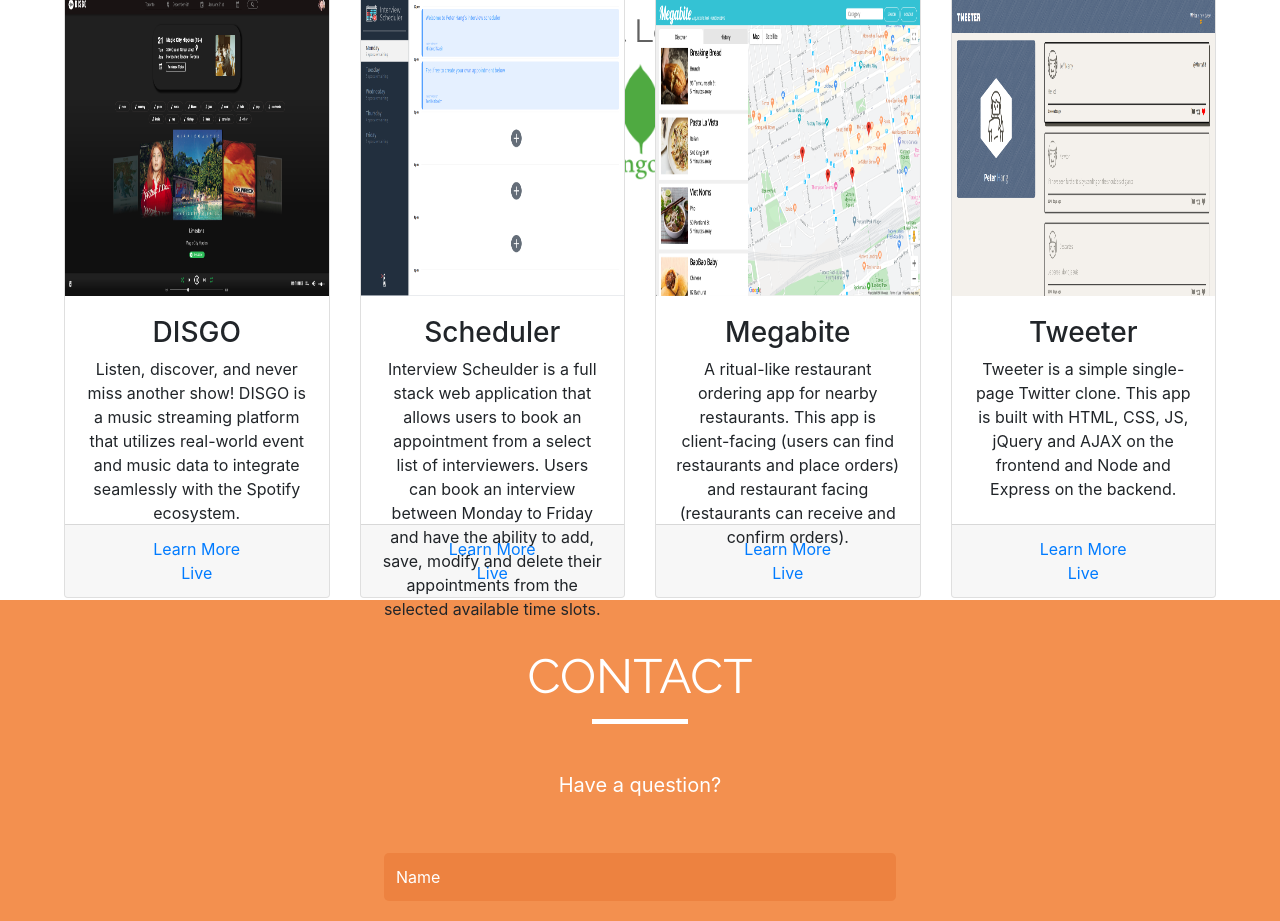
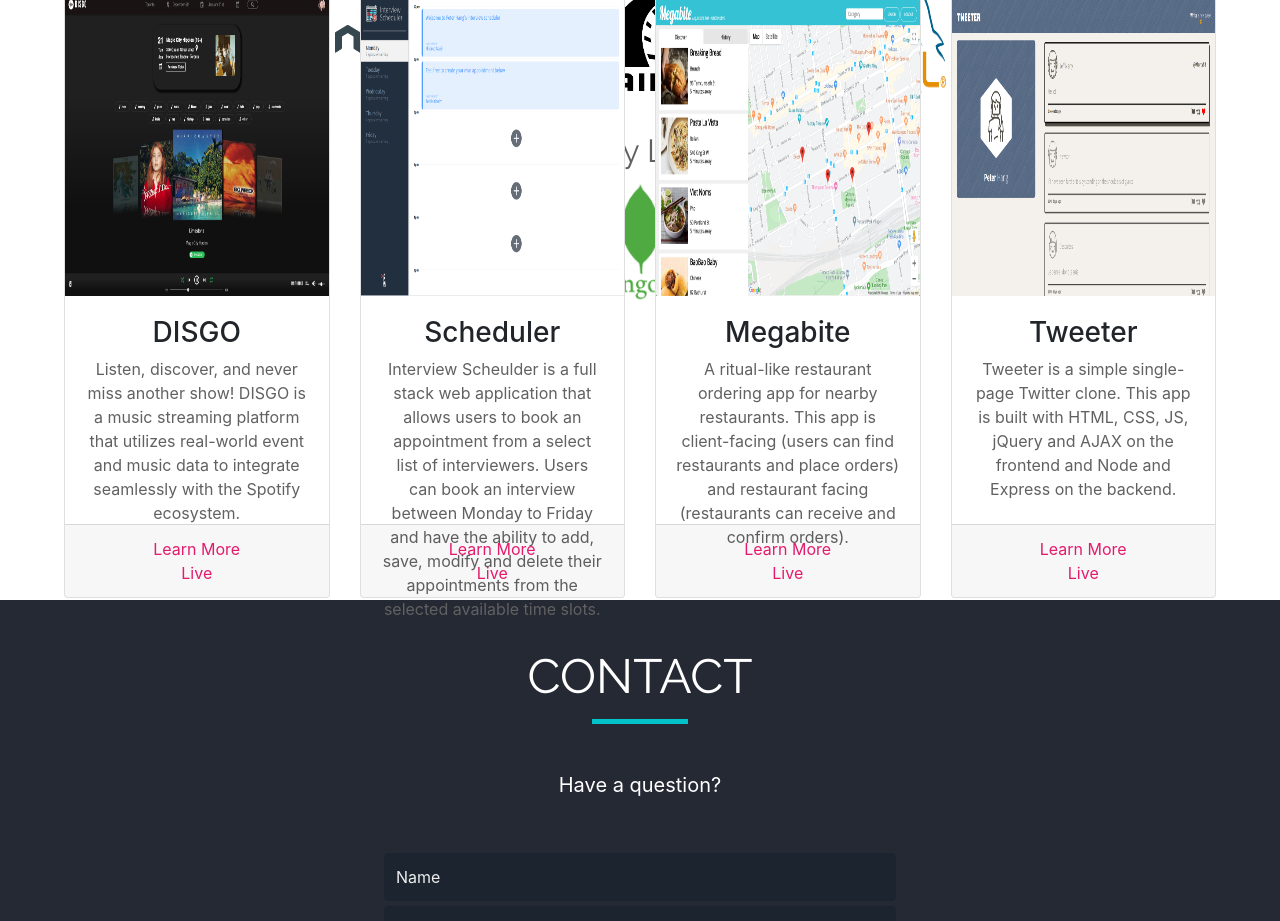
Before and after one commit to peterhangg/portfolio, a React (Create React App) app: page / in a window 1280 px wide. Shown: the part 1800-2721 px from the top of the page. Built offline with nearby package versions, Linux system fonts and the light colour scheme.

Commit message:
modified colors, contact form and installed react icons

```diff
--- a/package.json
+++ b/package.json
@@ -11,6 +11,7 @@
     "react": "^16.12.0",
     "react-bootstrap": "^1.0.0-beta.16",
     "react-dom": "^16.12.0",
+    "react-icons": "^3.8.0",
     "react-scripts": "3.3.0"
   },
   "scripts": {
--- a/src/_variables.scss
+++ b/src/_variables.scss
@@ -3,8 +3,13 @@
 $light-yellow:#FBD786;
 $light-green: #A5CC82;
 $light-orange: #F3904F;
+$dark-grey: #252934;
 $white: #eee;
 $grey: #616161;
+$black-blue: #1f2d54;
+$black-navy: #1b242f;
+$teal: #04c2c9;
+$magenta: #E31B6D;
 
 //font
 $shadow: 'Shadows Into Light', serif;
--- a/src/components/About/About.js
+++ b/src/components/About/About.js
@@ -14,7 +14,8 @@
       <div className="about-section">
         <article className="about-info animated fadeInLeft">
           <img src="https://picsum.photos/id/237/300/300" alt="Peter Hang"/>
-          <p>Lorem ipsum dolor sit amet consectetur adipisicing elit. Reprehenderit, veritatis aliquam consequuntur fuga unde error odit nulla illum debitis porro dolorem. Quam odio provident, quae nam asperiores aperiam iste dolorum?</p>
+          <p>Lorem ipsum dolor sit amet consectetur adipisicing elit. Reprehenderit, veritatis aliquam consequuntur fuga unde error odit nulla illum debitis porro dolorem.
+            Quam odio provident, quae nam asperiores aperiam iste dolorum? Lorem ipsum dolor sit amet, consectetur adipisicing elit. Voluptatum debitis architecto fuga tempore officia inventore cupiditate consectetur vitae fugiat, corrupti quam, illo accusamus ex ipsam magni maxime. Beatae, temporibus autem?</p>
         </article>
         <div className="skills-section animated fadeInRight">
           <div className="tech-stack">
@@ -30,7 +31,7 @@
             ))}
           </div>
           <div className="tech-stack">
-            <h2>Current Learning</h2>
+            <h2>Currently Learning</h2>
             {currentLearning.map((img, index) => (
               <img key={index} className="stack-img" src={`../icons/${img}.png`} alt={`${img}`}/>
             ))}
--- a/src/components/About/About.scss
+++ b/src/components/About/About.scss
@@ -5,7 +5,7 @@
 }
 
 .underline {
-  border-bottom: solid $grey 5px;
+  border-bottom: solid $teal 5px;
   width: 6rem;
   text-align: center;
   display: inline-block;
--- a/src/components/Contact/Contact.scss
+++ b/src/components/Contact/Contact.scss
@@ -7,7 +7,7 @@
 }
 
 #Contact {
-  background-color: $light-orange;
+  background-color: $dark-grey;
   padding-bottom: 2rem;
 }
 
@@ -15,44 +15,47 @@
   color: white;
 }
 
-#Contact .underline {
-  border-bottom: solid white 5px;
-}
-
 .contact-question {
   margin-top: 2em;
   color: white;
   font-size: 1.25em;
 }
-input[type=text],input[type=email], textarea {
-  width: 100%; /* Full width */
-  padding: 12px; /* Some padding */
-  border: none; /* Gray border */
-  border-radius: 5px; /* Rounded borders */
-  box-sizing: border-box; /* Make sure that padding and width stays in place */
-  margin-top: 5px; /* Add a top margin */
-  margin-bottom: 16px; /* Bottom margin */
-  background-color: #ed8240;
-  color: white;
+input[type=text], input[type=email], textarea {
+  width: 100%;
+  padding: 12px;
+  border: none;
+  border-radius: 5px;
+  box-sizing: border-box;
+  margin-top: 5px;
+  background-color: $black-navy;
 }
 
-/* Style the submit button with a specific background color etc */
+textarea {
+  resize: none;
+  height: 200px;
+  overflow: hidden;
+}
+
 input[type=submit] {
-  background-color: #ed8240;
-  color: white;
+  margin-top: 10px;
+  background-color: $dark-grey;
+  color: $white;
   padding: 12px 20px;
-  border: none;
+  border: solid white 1px;
   border-radius: 4px;
   cursor: pointer;
+  transition-duration: 0.4s;
 }
 
-/* When moving the mouse over the submit button, add a darker green color */
 input[type=submit]:hover {
-  background-color: #ff896b;
+  transition-duration: 0.4s;
+  background-color: $magenta;
+  color: $white;
+  border: none;
 }
 
 ::placeholder {
-  color: white;
+  color: $white;
   opacity: 1;
 }
 
--- a/src/components/Footer/Footer.js
+++ b/src/components/Footer/Footer.js
@@ -4,7 +4,7 @@
 export default function Footer() {
   return (
     <footer>
-      Peter Hang ©2019
+      PETER HANG ©2019
     </footer>
   )
 }
--- a/src/components/Footer/Footer.scss
+++ b/src/components/Footer/Footer.scss
@@ -1,5 +1,7 @@
+@import "../../variables";
+
 footer {
-  background-color: #1b2a49;
+  background-color: $black-navy;
   color: white;
   padding: 3rem;
 }
--- a/src/components/Home/Home.scss
+++ b/src/components/Home/Home.scss
@@ -5,7 +5,7 @@
   display: flex;
   align-items: center;
   justify-content: center;
-  background: linear-gradient(270deg, $light-red, $light-yellow, $light-green, $light-orange);
+  background: linear-gradient(270deg, $magenta, $teal, $black-blue, $dark-grey);
 	background-size: 400% 400%;
 	animation: gradientBackground 15s ease infinite;
 }
--- a/src/components/Projects/ProjectCards.scss
+++ b/src/components/Projects/ProjectCards.scss
@@ -1,3 +1,5 @@
+@import "../../variables";
+
 .card-container {
   display: flex;
   flex-flow: row wrap;
@@ -18,3 +20,16 @@
 .card-img-top {
   height: 50%;
 }
+
+.card-text {
+  color: $grey;
+}
+
+.card-footer a {
+  color: $magenta;
+}
+
+.card-footer a:hover {
+  text-decoration: none;
+  color: $magenta;
+}
```
Also changed, not shown: 1 other file (tests, documents, lock files or other folders).
